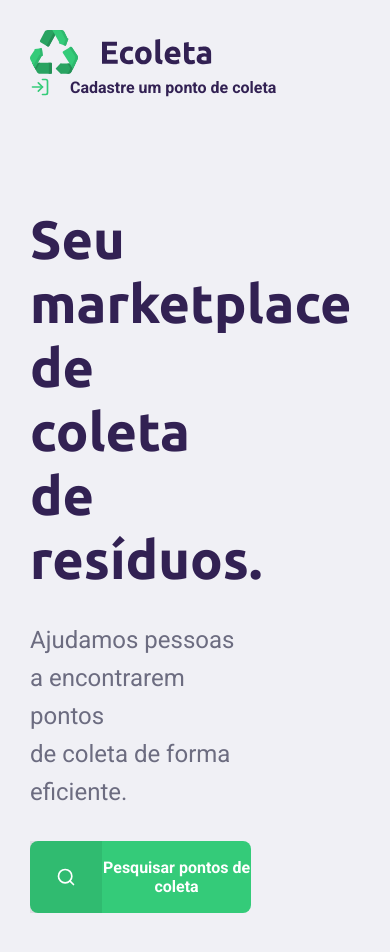
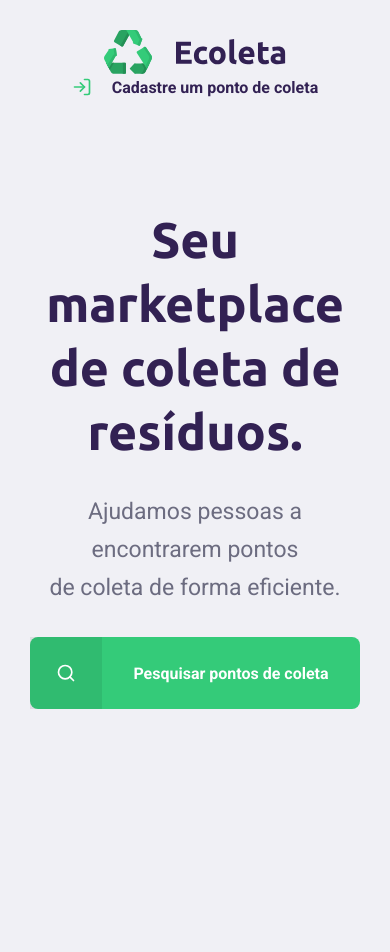
Before and after one commit to merciakeila/NextLevelWeek, a website built with webpack: page src/index.html in a window 390 px wide. Built offline with nearby package versions, Linux system fonts and the light colour scheme; some packages are replaced by stand-ins of ours.

Commit message:
feasstyle:  :iphone: Estilizando a versão responsiva dos estilos

```diff
--- a/src/scss/1-tools/_mixins.scss
+++ b/src/scss/1-tools/_mixins.scss
@@ -20,6 +20,11 @@ font-weight: bold;
 line-height: 64px;
 margin-bottom: 20px;
 }
+
+// H1 - Mobile
+@else if $size == 50 {
+font-size: 50px;
+}
 }
 
 /*### Paragraph ###*/
@@ -31,6 +36,11 @@ color: $purple-clean;
 font-size: 24px;
 line-height: 38px;
 margin: 30px 0;
+}
+
+// p - mobile
+@else if $size == 23 {
+font-size: 23px;
 }
 }
 
--- a/src/scss/2-base/_headings.scss
+++ b/src/scss/2-base/_headings.scss
@@ -23,3 +23,12 @@ p {
 .container {
     @include container;
 }
+
+
+@media screen and (min-width: 320px) and (max-width: 800px) {
+
+    .container {
+        justify-content: center;
+    }
+
+}
--- a/src/scss/5-layout/_header.scss
+++ b/src/scss/5-layout/_header.scss
@@ -16,3 +16,10 @@ header {
         margin-right: 20px;
     }
 }
+
+@media screen and (min-width: 320px) and (max-width: 800px) {
+
+    .logo {
+        display: contents;
+    }
+}
--- a/src/scss/5-layout/_hero.scss
+++ b/src/scss/5-layout/_hero.scss
@@ -14,4 +14,15 @@
   .hero {
       background-image: none;
   }
+  .content {
+    width: 100% !important;
+    text-align: center;
+    h1 {
+      @include headers (50);
+      top:50%;
+    }
+    p {
+      @include p (23);
+    }
+  }
 }
```
